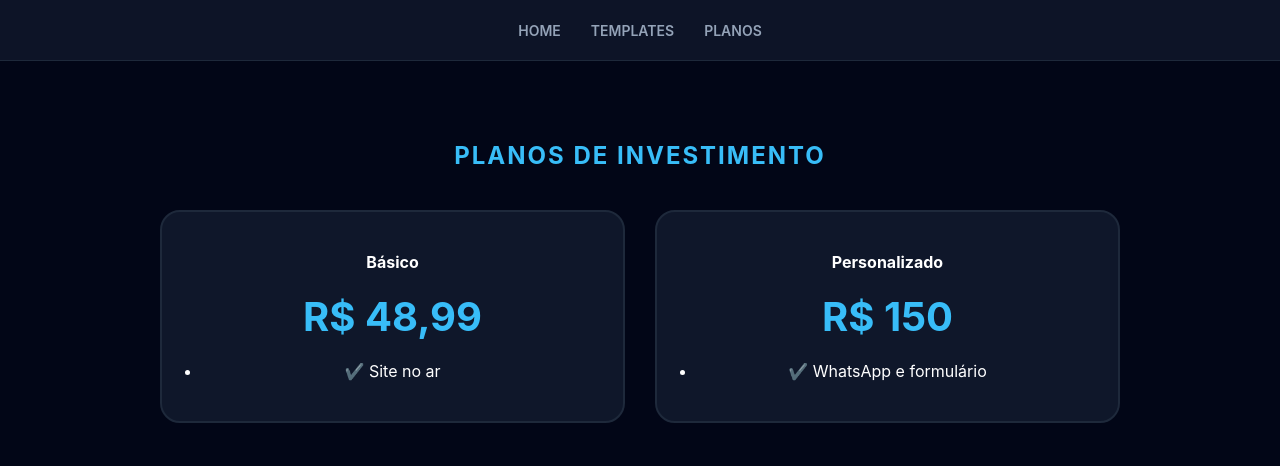
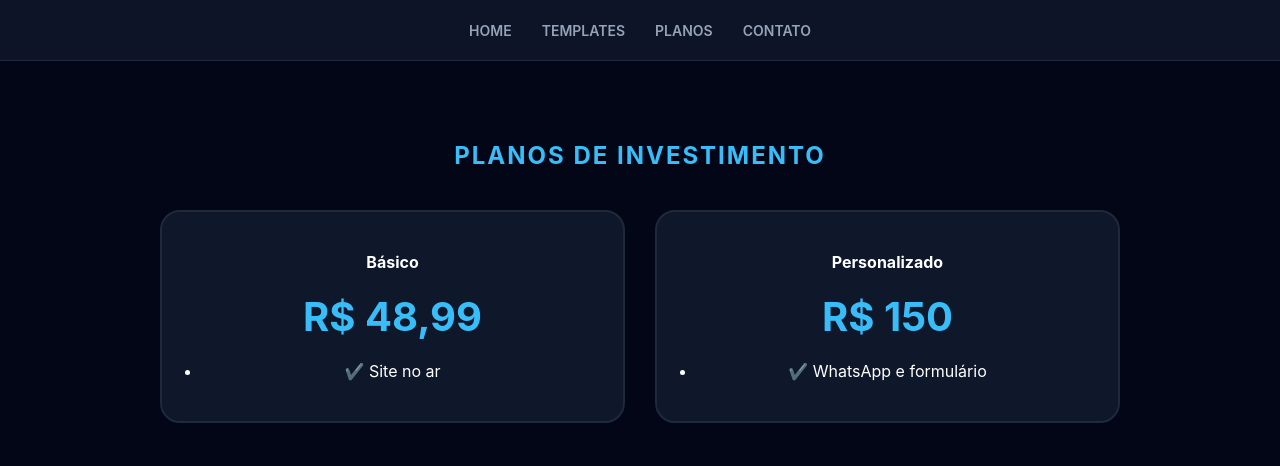
Before and after one commit to jucamposofc/Meu-projeto-, a plain HTML site: page planos.html in a window 1280 px wide. Drawn offline with Linux system fonts and the light colour scheme.

Commit message:
Update planos.html

```diff
--- a/planos.html
+++ b/planos.html
@@ -13,8 +13,10 @@
         <li><a href="index.html">Home</a></li>
         <li><a href="templates.html">Templates</a></li>
         <li><a href="planos.html">Planos</a></li>
+        <li><a href="#contato">Contato</a></li>
     </ul>
 </nav>
+
     </header>
 
     <div class="container">
```
Lines whose indentation alone changed are shown as unchanged.
